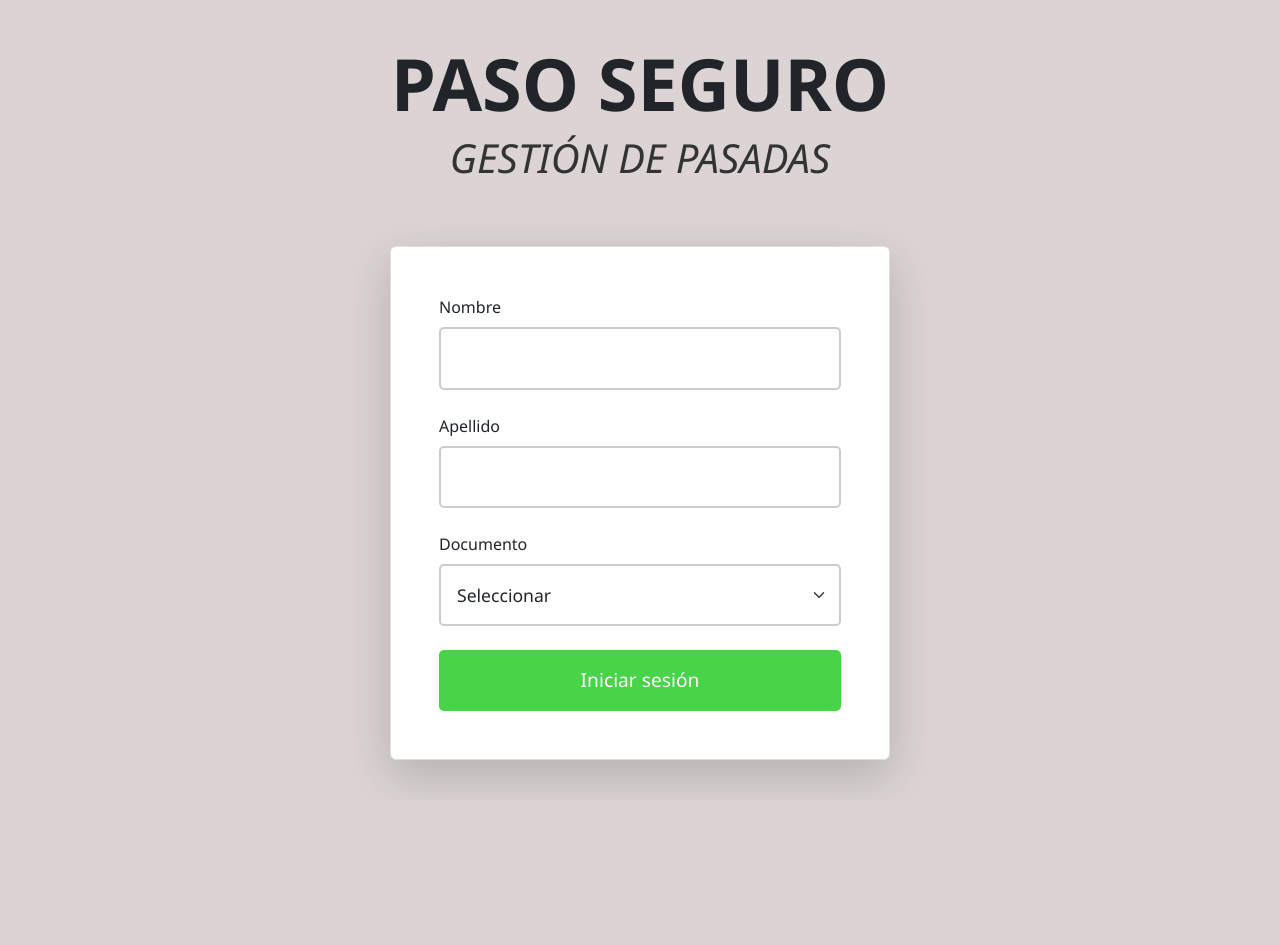
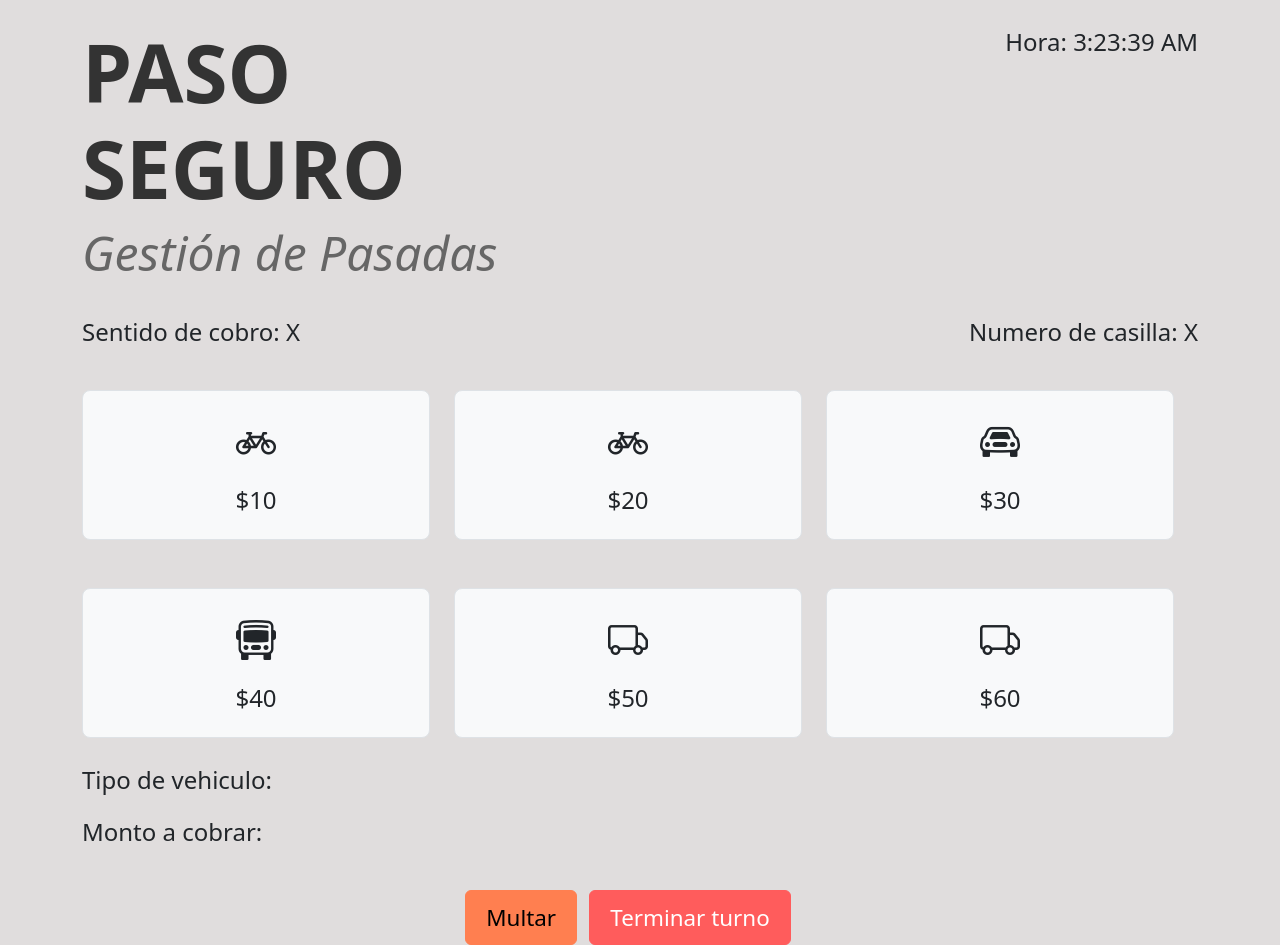
Before and after one commit to SantiagoSalvay/Proyecto_Peaje, a Django app: page / in a window 1280 px wide. Before the commit the page ends 788 px from the top, so only its background shows below. Run offline with Django 4.2, Linux system fonts and the light colour scheme.

Commit message:
Actualizacion 2/9

```diff
--- a/Peaje/actividad/urls.py
+++ b/Peaje/actividad/urls.py
@@ -2,8 +2,11 @@ from django.urls import path
 from . import views
 
 urlpatterns = [
-    path('', views.index, name='index'),
+    path('', views.cobro, name='index'),
     path('casilla/', views.Casilla, name='casilla'),
     path('casilla/comienza-turno/', views.comienza_turno, name='comienza_turno'),
+    path('casilla/comienza-turno/cobro', views.cobro, name='cobro'),
+    path('generar-factura/', views.generar_factura, name='generar_factura'),
+
 
 ]
--- a/Peaje/actividad/views.py
+++ b/Peaje/actividad/views.py
@@ -8,3 +8,75 @@ def Casilla(request):
 
 def comienza_turno(request):
     return render(request, 'comienza_turno.html')
+
+def cobro(request):
+    return render(request, 'cobro.html')
+
+from django.http import HttpResponse
+from reportlab.lib.pagesizes import letter
+from reportlab.pdfgen import canvas
+from reportlab.lib.utils import ImageReader
+import qrcode
+from io import BytesIO
+from datetime import datetime
+
+def generar_factura(request):
+    vehiculo = request.GET.get('vehiculo')
+    importe = request.GET.get('importe')
+
+
+    response = HttpResponse(content_type='application/pdf')
+    response['Content-Disposition'] = 'attachment; filename="factura.pdf"'
+
+    buffer = BytesIO()
+    p = canvas.Canvas(buffer, pagesize=letter)
+
+
+    p.setTitle("Factura")
+
+    width, height = letter
+
+
+    p.setFont("Helvetica-Bold", 18)
+    p.drawString(100, height - 50, "Factura de Cobro - Paso Seguro")
+
+
+    p.setFont("Helvetica", 12)
+    p.drawString(100, height - 100, f"Peaje: X")
+    p.drawString(100, height - 120, f"Casilla: X")
+
+
+    fecha_hora = datetime.now().strftime("%Y-%m-%d %H:%M:%S")
+    p.drawString(100, height - 140, f"Fecha y Hora de Emisión: {fecha_hora}")
+
+
+    p.drawString(100, height - 160, f"Tipo de Vehículo: {vehiculo}")
+    p.drawString(100, height - 180, f"Importe Cobrado: ${importe}")
+
+
+    p.drawString(100, height - 220, "Muchas gracias por confiar en nuestro peaje")
+
+
+    qr = qrcode.QRCode(
+        version=1,
+        error_correction=qrcode.constants.ERROR_CORRECT_L,
+        box_size=10,
+        border=4,
+    )
+    qr.add_data('https://www.youtube.com/watch?v=dQw4w9WgXcQ')
+    qr.make(fit=True)
+
+    img = qr.make_image(fill='black', back_color='white')
+
+
+    img_pil = img.convert('RGB')
+
+    img_reader = ImageReader(img_pil)
+
+    p.drawImage(img_reader, 100, height - 400, 150, 150)
+
+    p.showPage()
+    p.save()
+
+    buffer.seek(0)
+    return HttpResponse(buffer, content_type='application/pdf')
--- /dev/null
+++ b/Peaje/static/css/cobro.css
@@ -0,0 +1,70 @@
+body {
+    background-color: #e0dddd;
+}
+
+h1 {
+    color: #333;
+    font-size: 5rem;
+    font-weight: bold;
+}
+
+h3 {
+    color: #666;
+    font-size: 3rem;
+    font-style: italic;
+}
+.row.text-center.my-4:nth-child(2) {
+    margin-top: 30px;
+}
+
+.box {
+    height: 150px;
+    background-color: #d3d3d3;
+    display: flex;
+    align-items: center;
+    justify-content: center;
+    flex-direction: column;
+    font-size: 1.5rem;
+    cursor: pointer;
+}
+
+.box i {
+    font-size: 2.5rem;
+    margin-bottom: 10px;
+}
+
+.btn-warning {
+    background-color: #ff7f50;
+    border-color: #ff7f50;
+    font-size: 1.4rem;
+    padding: 10px 20px;
+}
+
+.btn-danger {
+    background-color: #ff5c5c;
+    border-color: #ff5c5c;
+    font-size: 1.4rem;
+    padding: 10px 20px;
+}
+
+
+#vehicleType, #vehiclePrice {
+    font-weight: bold;
+    color: #333;
+}
+
+.message-success {
+    color: green;
+    font-weight: bold;
+    margin-top: 10px;
+    animation: fadeOut 2s 3s forwards;
+}
+
+@keyframes fadeOut {
+    to {
+        opacity: 0;
+    }
+}
+.text-large {
+    font-size: 1.5rem;
+}
--- a/Peaje/static/js/casilla.js
+++ b/Peaje/static/js/casilla.js
@@ -5,10 +5,9 @@ document.addEventListener("DOMContentLoaded", function() {
     casillas.forEach((casilla, index) => {
         casilla.querySelector('.numero').textContent = index + 1;
 
-        // Agregar evento de clic para redirigir a la página de detalle de casilla
+
         casilla.addEventListener('click', function() {
             const numeroCasilla = index + 1;
-            // Redirigir a la nueva página con el número de casilla en la URL
             window.location.href = `${comienzaTurnoUrl}?casilla=${numeroCasilla}`;
         });
     });
--- /dev/null
+++ b/Peaje/static/js/cobro.js
@@ -0,0 +1,39 @@
+document.addEventListener("DOMContentLoaded", function() {
+    function updateTime() {
+        const now = new Date();
+        const timeString = now.toLocaleTimeString();
+        document.getElementById('currentTime').textContent = timeString;
+    }
+
+    setInterval(updateTime, 1000);
+    updateTime();
+
+    const boxes = document.querySelectorAll('.box');
+    const vehicleTypeElement = document.getElementById('vehicleType');
+    const vehiclePriceElement = document.getElementById('vehiclePrice');
+
+    boxes.forEach(box => {
+        box.addEventListener('click', function() {
+            const vehicle = box.getAttribute('data-vehicle');
+            const price = box.getAttribute('data-price');
+
+            vehicleTypeElement.textContent = vehicle;
+            vehiclePriceElement.textContent = `$${price}`;
+
+            const successMessage = document.createElement('p');
+            successMessage.textContent = "Cobrado con éxito!";
+            successMessage.classList.add('message-success');
+            vehiclePriceElement.parentNode.appendChild(successMessage);
+
+            setTimeout(() => {
+                vehicleTypeElement.textContent = '';
+                vehiclePriceElement.textContent = '';
+                successMessage.remove();
+            }, 13000);
+
+            // Generar la factura
+            const url = `/generar-factura/?vehiculo=${vehicle}&importe=${price}`;
+            window.location.href = url;
+        });
+    });
+});
--- /dev/null
+++ b/Peaje/templates/cobro.html
@@ -0,0 +1,92 @@
+<!DOCTYPE html>
+<html lang="es">
+<head>
+    {% load static %}
+    <meta charset="UTF-8">
+    <meta name="viewport" content="width=device-width, initial-scale=1.0">
+    <title>Cobro - Paso Seguro</title>
+    <link href="https://cdn.jsdelivr.net/npm/bootstrap@5.3.0/dist/css/bootstrap.min.css" rel="stylesheet">
+    <link rel="stylesheet" href="https://cdn.jsdelivr.net/npm/bootstrap-icons/font/bootstrap-icons.css">
+    <link rel="stylesheet" href="{% static 'css/cobro.css' %}">
+</head>
+<body>
+    <div class="container mt-4">
+        <div class="row">
+            <div class="col-6">
+                <h1 class="text-uppercase fw-bold">Paso Seguro</h1>
+                <h3 class="fst-italic">Gestión de Pasadas</h3>
+            </div>
+            <div class="col-6 text-end">
+                <p class="text-large">Hora: <span id="currentTime">XX:XX:XX</span></p>
+            </div>
+        </div>
+        <div class="row mt-4">
+            <div class="col-6">
+                <p class="text-large">Sentido de cobro: <span>X</span></p>
+            </div>
+            <div class="col-6 text-end">
+                <p class="text-large">Numero de casilla: <span>X</span></p>
+            </div>
+        <div class="row text-center my-4">
+            <div class="col-4">
+                <div class="border rounded-3 p-4 bg-light box" data-vehicle="Bicicleta" data-price="10">
+                    <i class="bi bi-bicycle"></i>
+                    <span>$10</span>
+                </div>
+            </div>
+            <div class="col-4">
+                <div class="border rounded-3 p-4 bg-light box" data-vehicle="Moto" data-price="20">
+                    <i class="bi bi-bicycle"></i>
+                    <span>$20</span>
+                </div>
+            </div>
+            <div class="col-4">
+                <div class="border rounded-3 p-4 bg-light box" data-vehicle="Auto" data-price="30">
+                    <i class="bi bi-car-front"></i>
+                    <span>$30</span>
+                </div>
+            </div>
+        </div>
+        <div class="row text-center my-4" style="margin-top: 30px;">
+            <div class="col-4">
+                <div class="border rounded-3 p-4 bg-light box" data-vehicle="Colectivo" data-price="40">
+                    <i class="bi bi-bus-front"></i>
+                    <span>$40</span>
+                </div>
+            </div>
+            <div class="col-4">
+                <div class="border rounded-3 p-4 bg-light box" data-vehicle="Camión 1 Acoplado" data-price="50">
+                    <i class="bi bi-truck"></i>
+                    <span>$50</span>
+                </div>
+            </div>
+            <div class="col-4">
+                <div class="border rounded-3 p-4 bg-light box" data-vehicle="Camión 2 Acoplados" data-price="60">
+                    <i class="bi bi-truck"></i>
+                    <span>$60</span>
+                </div>
+            </div>
+        </div>
+
+
+        <div class="row">
+            <div class="col-6">
+                <p class="text-large">Tipo de vehiculo: <span id="vehicleType"></span></p>
+                <p class="text-large">Monto a cobrar: <span id="vehiclePrice"></span></p>
+            </div>
+        </div>
+
+            <div class="row justify-content-center mt-4">
+                <div class="col-6 text-center">
+                    <button class="btn btn-warning btn-custom me-2">Multar</button>
+                    <button class="btn btn-danger btn-custom">Terminar turno</button>
+                </div>
+            </div>
+
+        </div>
+    </div>
+    <script src="https://cdn.jsdelivr.net/npm/bootstrap@5.3.0/dist/js/bootstrap.bundle.min.js"></script>
+    <script src="{% static 'js/cobro.js' %}"></script>
+
+</body>
+</html>
--- a/Peaje/templates/comienza_turno.html
+++ b/Peaje/templates/comienza_turno.html
@@ -47,6 +47,10 @@
             </div>
         </form>
     </div>
+
+    <script>
+        const comienzaTurnoUrl = "{% url 'cobro' %}";
+    </script>
     <script src="{% static 'js/casilla.js' %}"></script>
     <script src="{% static 'js/comienza_turno.js' %}"></script>
 </body>
```
